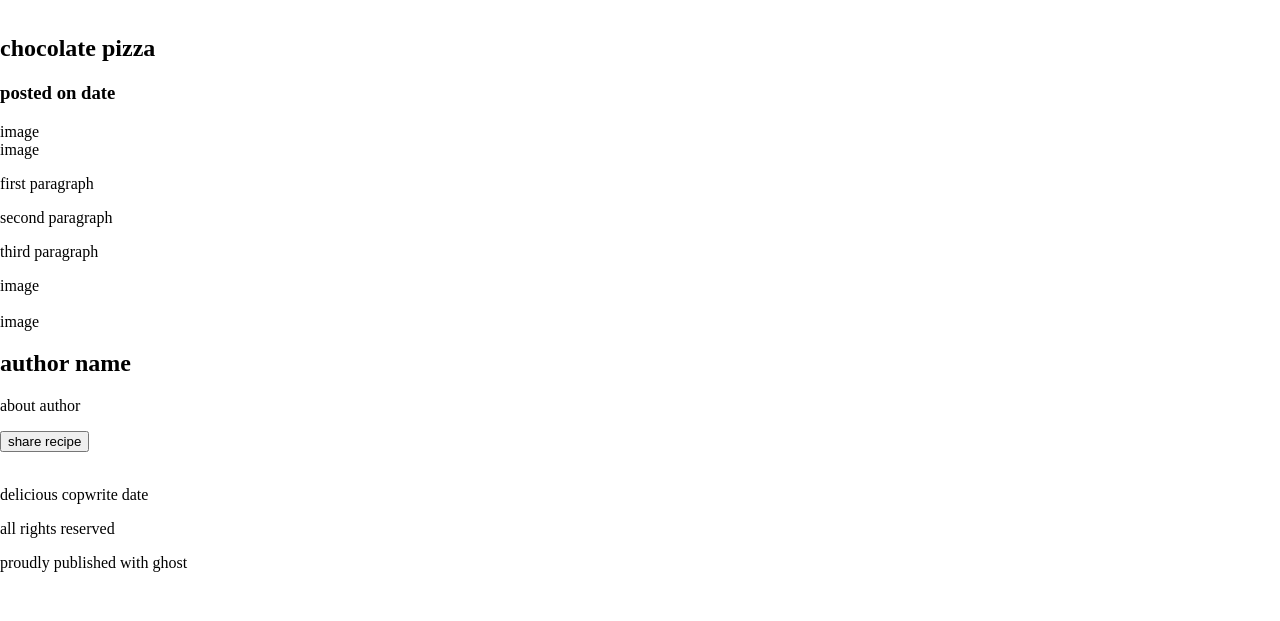
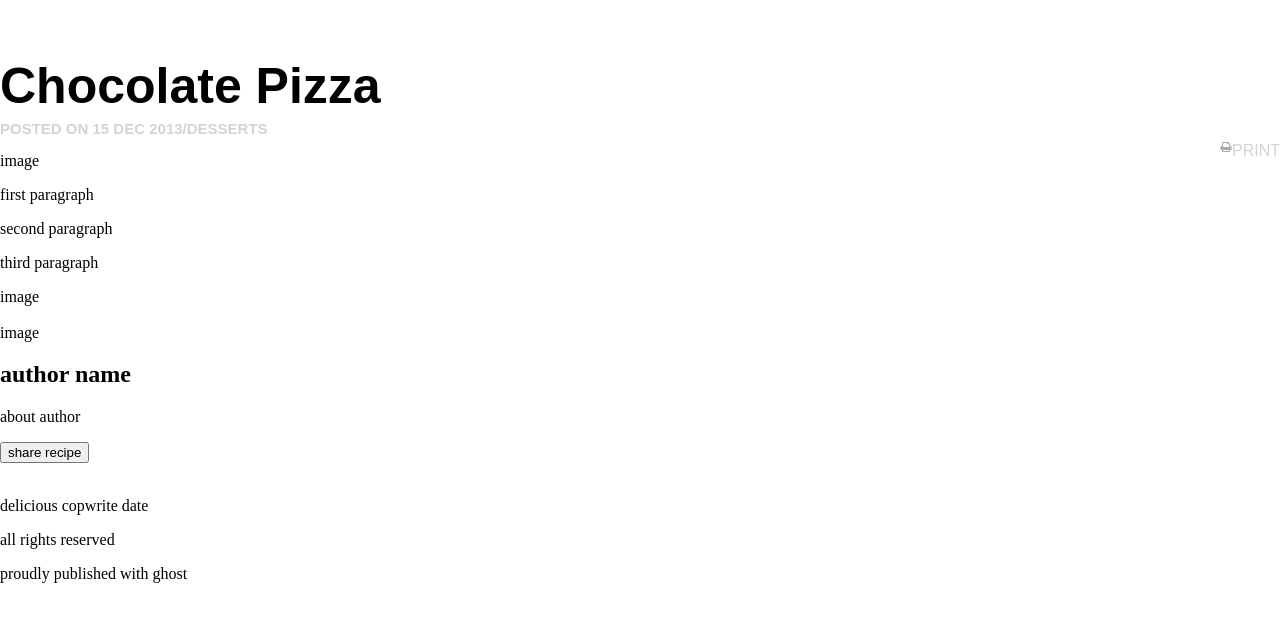
Before and after one commit to NoahDeltoroSmyth/Chocolate-pizza, a website: page index.html in a window 1280 px wide. Shown: the part 87-708 px from the top of the page. Drawn offline with Linux system fonts and the light colour scheme.

Commit message:
styled blog post header

```diff
--- a/index.html
+++ b/index.html
@@ -34,9 +34,15 @@
 </header>
 <br class="big-break">
 <section id="blog-post-header">
-    <h1>chocolate pizza</h1>
-    <h3>posted on date</h3>
-    image
+    <div>
+        <h1>Chocolate Pizza</h1>
+        <h3>POSTED ON 15 DEC 2013/DESSERTS</h3>
+    </div>
+    <div id="print-id">
+        <img class="print" src="./assets/print-icon.png" alt="print icon">
+        <p class="print">PRINT</p>
+    </div>
+
 </section>
 <section id="main-content">
     image
--- a/styles/style.css
+++ b/styles/style.css
@@ -31,3 +31,35 @@
 .delicious {
     align-self: end;
 }
+
+#blog-post-header {
+    display: flex;
+    justify-content: space-between;
+    font-family: sans-serif;
+}
+
+h1 {
+    font-size: 50px;
+    margin-bottom: 5px;
+
+}
+
+h3 {
+    color: lightgray;
+    font-size: 15px;
+    margin-top: 0px;
+}
+
+#print-id {
+    display: flex;
+    align-items: flex-end;
+}
+
+.print {
+    height: 10px;
+    color: lightgray;
+}
+
+p.print {
+    margin-bottom: 0px;
+}
```
